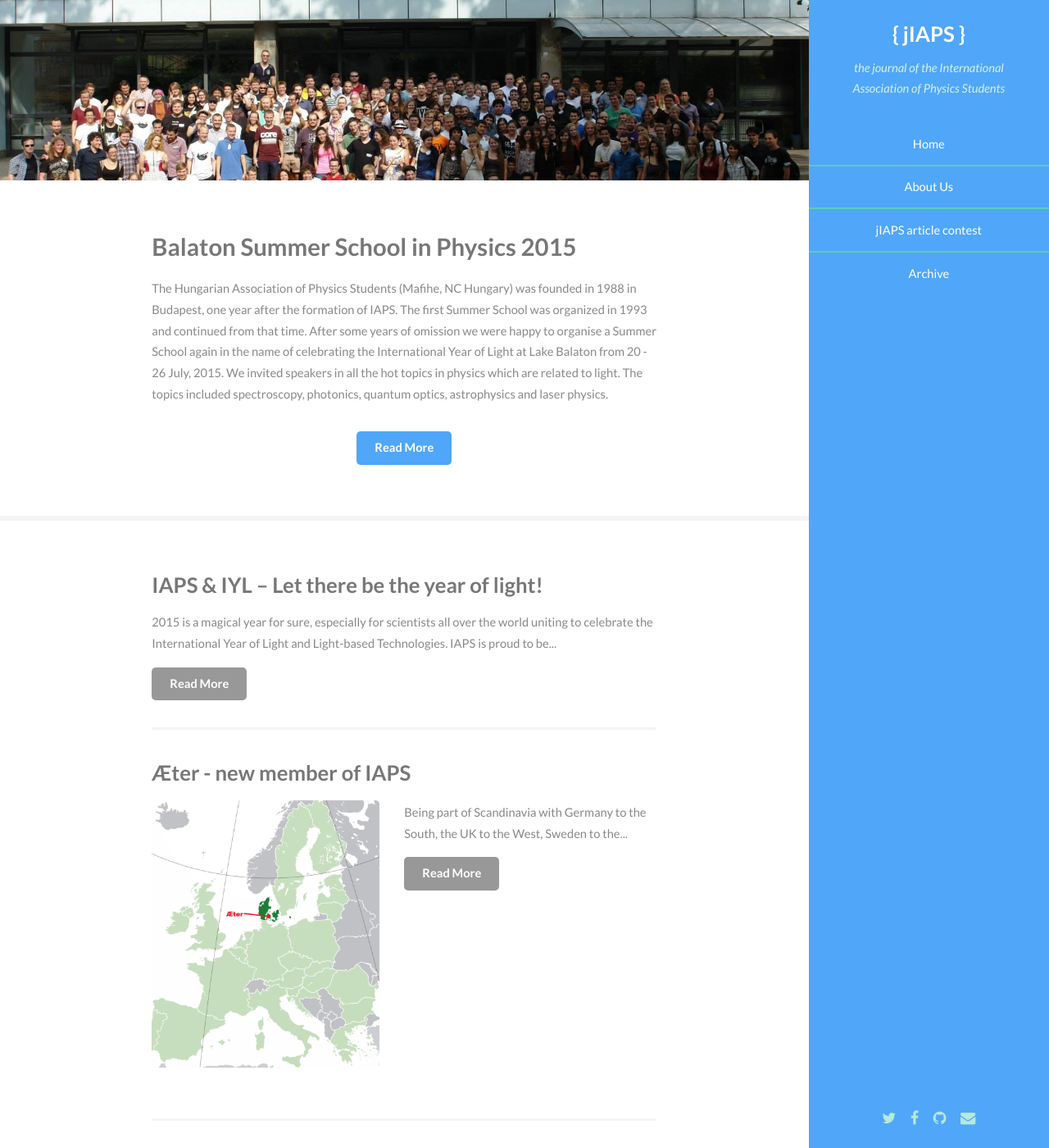
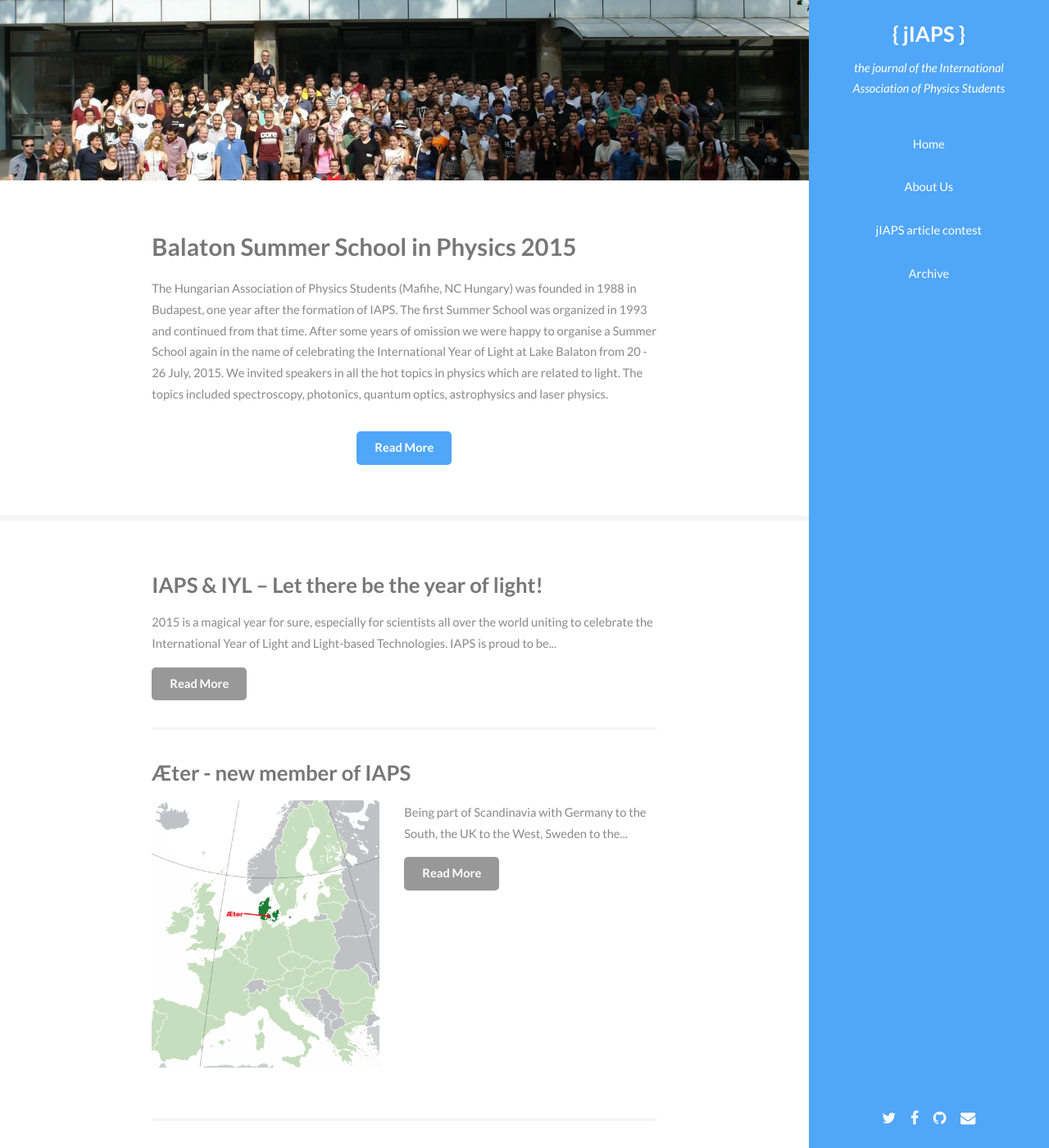
Before and after one commit to physics-int/jIAPS, a Jekyll site: the page built from index.html, in a window 1280 px wide and 1400 px high. Shown: the whole window at 82% size. Built offline with Jekyll 4.4.1, drawn with Linux system fonts in a browser that asks for light colours; nearby versions of some CDN libraries.

Commit message:
minor css changes

```diff
--- a/css/style.css
+++ b/css/style.css
@@ -859,14 +859,14 @@
 			input[type="reset"].special:hover,
 			input[type="button"].special:hover,
 			.button.special:hover {
-				background-color: #5ed0b1;
+				background-color: #555;
 			}
 
 			input[type="submit"].special:active,
 			input[type="reset"].special:active,
 			input[type="button"].special:active,
 			.button.special:active {
-				background-color: #39c29d;
+				background-color: #555;
 			}
 
 		input[type="submit"].disabled, input[type="submit"]:disabled,
@@ -933,7 +933,7 @@
 
 	#header {
 		background: #50a6f8;
-		color: #d1f1e9;
+		color: #555;
 		height: 100%;
 		position: fixed;
 		text-align: center;
@@ -951,11 +951,11 @@
 			}
 
 		#header header p {
-			color: #b6e9dc;
+			color: #555;
 		}
 
 		#header a {
-			color: #d1f1e9;
+			color: #555;
 		}
 
 			#header a:hover {
@@ -978,7 +978,7 @@
 			}
 
 			#header > header p {
-				color: #d1f1e9;
+				color: #fff;
 				font-style: italic;
 				margin: 1em 0 0 0;
 			}
@@ -996,7 +996,7 @@
 			}
 
 				#header > footer .icons li a {
-					color: #b6e9dc;
+					color: #fff;
 				}
 
 		#header > nav ul {
@@ -1006,7 +1006,7 @@
 		}
 
 			#header > nav ul li {
-				border-top: solid 2px #5ccfb0;
+				border-top: solid 2px #50a6f8;
 				display: block;
 				padding: 0;
 			}
```
